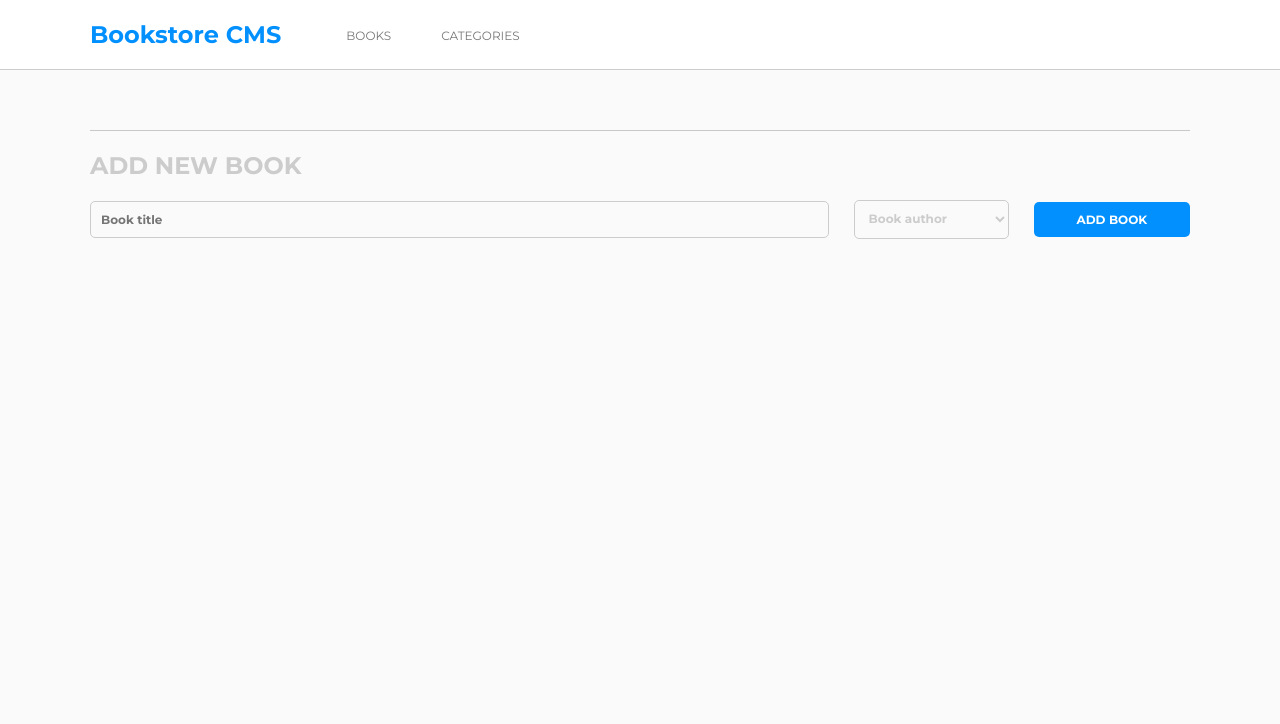
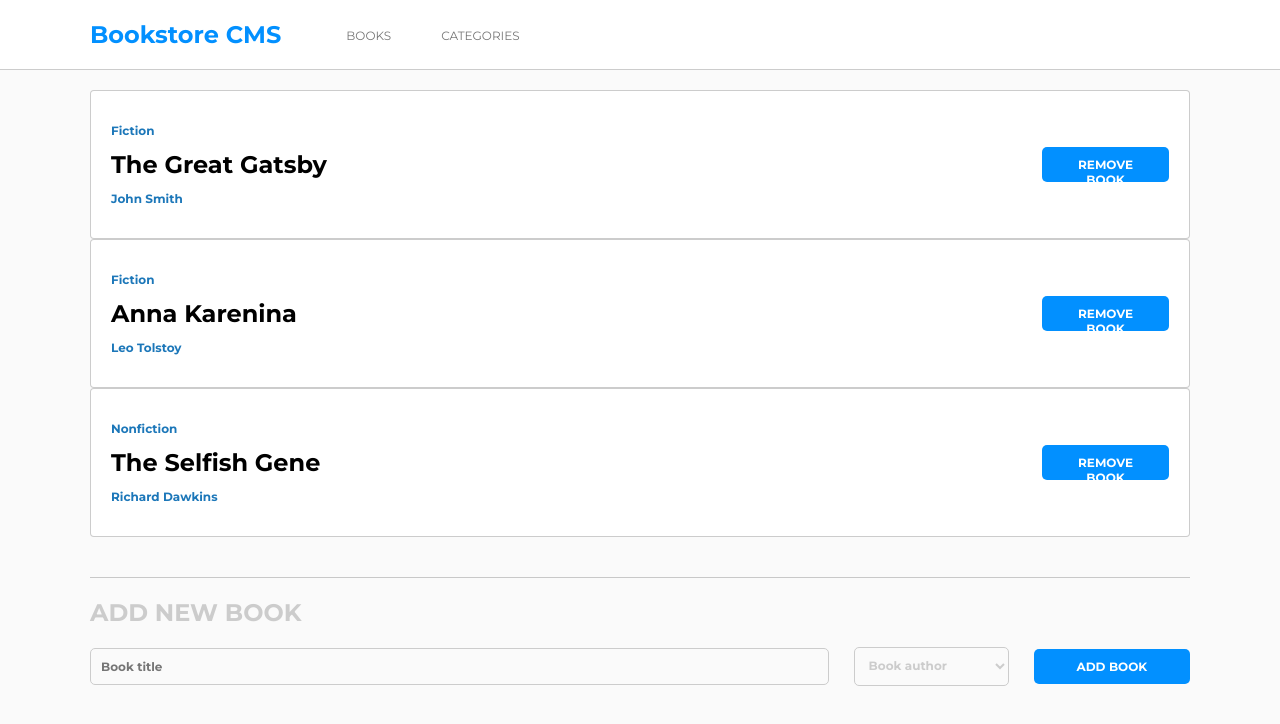
Before and after one commit to everinurmind/bookstore-react, a React (Create React App) app: page /books in a window 1280 px wide. Shown: the top 724 px of the page. Built offline with nearby package versions, Linux system fonts and the light colour scheme.

Commit message:
Add remove <Button>

```diff
--- a/src/components/BookList.js
+++ b/src/components/BookList.js
@@ -1,35 +1,40 @@
-import React, { useState } from 'react';
+import React from 'react';
+import { useSelector, useDispatch } from 'react-redux';
 import CreateBookForm from './CreateBookForm';
+import { removeBook } from '../redux/books/booksSlice';
 import '../styles/BookList.css';
 
-function BookList() {
-  const [books, setBooks] = useState([]);
+const BookList = () => {
+  const books = useSelector((state) => state.books.books);
+  const dispatch = useDispatch();
 
-  const addBook = (book) => {
-    const newBook = { ...book, id: Date.now() };
-    setBooks([...books, newBook]);
-  };
-
-  const removeBook = (book) => {
-    setBooks(books.filter((b) => b.id !== book.id));
+  const handleRemoveBook = (id) => {
+    dispatch(removeBook({ id }));
   };
 
   return (
     <div className="book-list">
       <ul>
-        {books.map((book) => (
+        {books && books.map((book) => (
           <li key={book.id}>
             <div>
+              <p id="category">
+                {' '}
+                {book.category}
+              </p>
               <h3>{book.title}</h3>
-              <p>{book.category}</p>
+              <p id="author">
+                {' '}
+                {book.author}
+              </p>
             </div>
-            <button type="button" id="remove-book" onClick={() => removeBook(book)}>Remove book</button>
+            <button type="button" id="remove-book" onClick={() => handleRemoveBook(book.id)}>Remove book</button>
           </li>
         ))}
       </ul>
-      <CreateBookForm addBook={addBook} />
+      <CreateBookForm />
     </div>
   );
-}
+};
 
 export default BookList;
```
